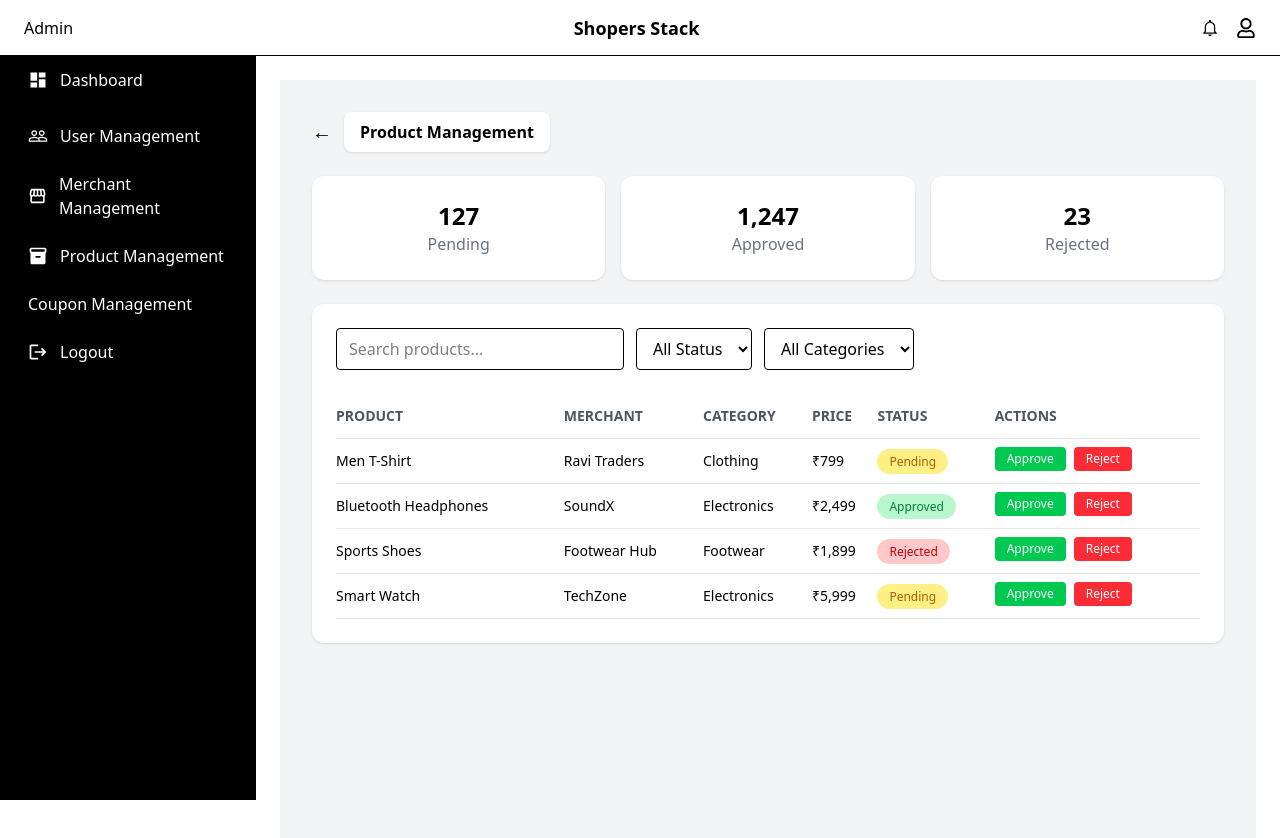
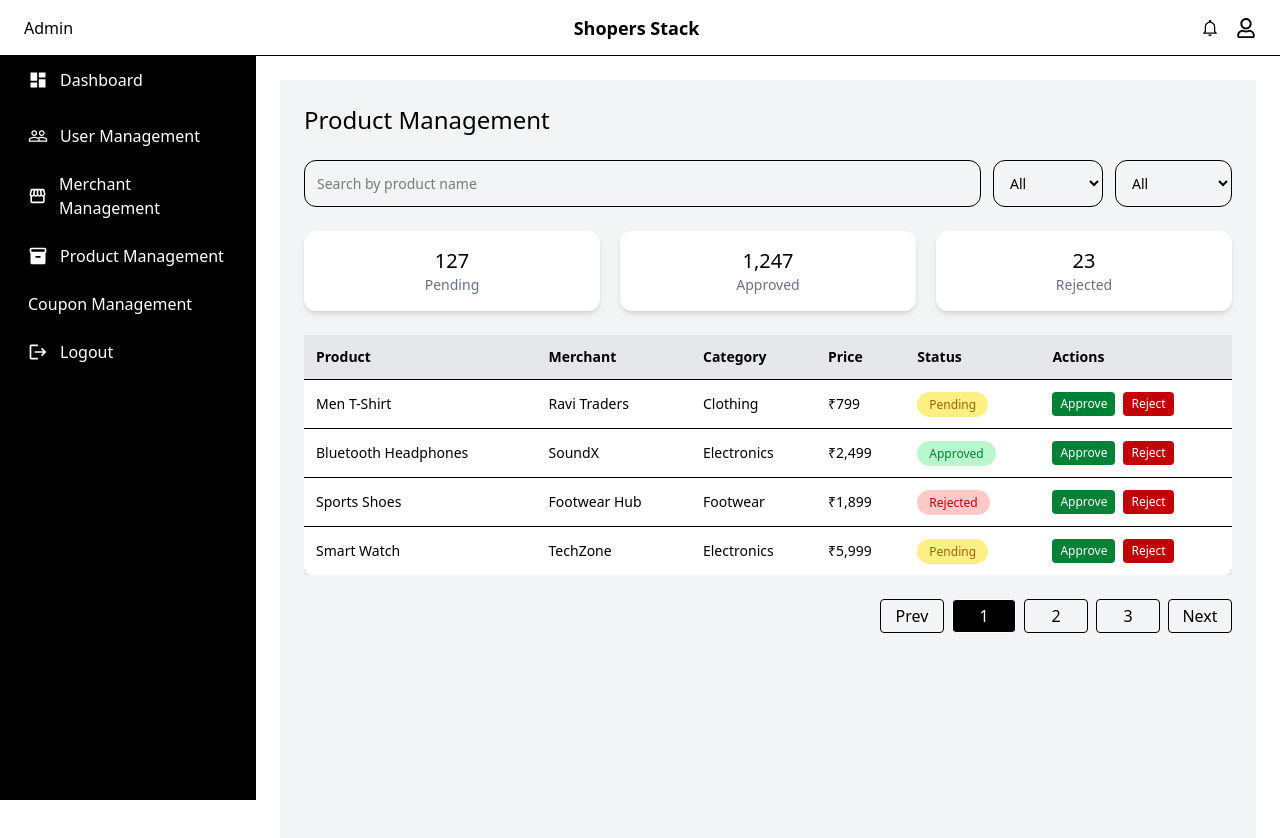
Before and after one commit to GeethaMurthy-Software-Solutions/Shoppers-Stack-Admin, a React (Vite) app: page /landingpage/productmanagement in a window 1280 px wide. Shown: the top 838 px of the page. Built offline with nearby package versions, Linux system fonts and the light colour scheme.

Commit message:
product management task commit-2

```diff
--- a/src/components/ProductManagement.jsx
+++ b/src/components/ProductManagement.jsx
@@ -3,6 +3,8 @@ import React, { useState } from "react";
 const ProductManagement = () => {
 
   const [search, setSearch] = useState("");
+  const [statusFilter, setStatusFilter] = useState("All");
+  const [categoryFilter, setCategoryFilter] = useState("All");
 
   const products = [
     { name: "Men T-Shirt", merchant: "Ravi Traders", category: "Clothing", price: "₹799", status: "Pending" },
@@ -11,9 +13,13 @@ const ProductManagement = () => {
     { name: "Smart Watch", merchant: "TechZone", category: "Electronics", price: "₹5,999", status: "Pending" },
   ];
 
-  const filteredProducts = products.filter((product) =>
-    product.name.toLowerCase().includes(search.toLowerCase())
+
+  const filteredProducts = products.filter((p) =>
+    p.name.toLowerCase().includes(search.toLowerCase()) &&
+    (statusFilter === "All" || p.status === statusFilter) &&
+    (categoryFilter === "All" || p.category === categoryFilter)
   );
+
 
   const statusStyle = (status) => {
     if (status === "Approved") return "bg-green-200 text-green-700";
@@ -22,106 +28,152 @@ const ProductManagement = () => {
   };
 
   return (
-    <div className="flex-1 p-4 md:p-8 bg-gray-100 min-h-screen">
+    <div className="bg-gray-100 min-h-screen w-full flex flex-col gap-4 sm:gap-5 md:gap-6 p-3 sm:p-4 md:p-6">
 
-      <div className="flex items-center gap-3 mb-6">
-        <button className="text-xl">←</button>
-        <h1 className="bg-white px-4 py-2 rounded-lg shadow font-semibold">
+
+      <h1 className="font-medium text-lg sm:text-xl md:text-2xl">
         Product Management
       </h1>
+
+
+      <div className="flex flex-col sm:flex-row gap-3">
+
+        <input
+          type="text"
+          placeholder="Search by product name"
+          className="border rounded-xl p-2 sm:p-3 text-sm w-full"
+          value={search}
+          onChange={(e) => setSearch(e.target.value)}
+        />
+
+        <select
+          className="border rounded-xl p-2 sm:p-3 text-sm w-full sm:w-auto"
+          value={statusFilter}
+          onChange={(e) => setStatusFilter(e.target.value)}
+        >
+          <option>All</option>
+          <option>Pending</option>
+          <option>Approved</option>
+          <option>Rejected</option>
+        </select>
+
+        <select
+          className="border rounded-xl p-2 sm:p-3 text-sm w-full sm:w-auto"
+          value={categoryFilter}
+          onChange={(e) => setCategoryFilter(e.target.value)}
+        >
+          <option>All</option>
+          <option>Clothing</option>
+          <option>Electronics</option>
+          <option>Footwear</option>
+        </select>
+
       </div>
 
-      <div className="grid gap-4 grid-cols-1 sm:grid-cols-2 lg:grid-cols-3 mb-6">
 
-        <div className="bg-white p-6 rounded-xl shadow text-center">
-          <h2 className="text-2xl font-bold">127</h2>
-          <p className="text-gray-500">Pending</p>
+      <div className="grid grid-cols-1 sm:grid-cols-2 lg:grid-cols-3 gap-4 sm:gap-5">
+
+        <div className="shadow-md bg-white p-3 sm:p-4 rounded-xl text-center">
+          <h1 className="font-medium text-lg sm:text-xl">127</h1>
+          <p className="text-sm text-gray-500">Pending</p>
         </div>
 
-        <div className="bg-white p-6 rounded-xl shadow text-center">
-          <h2 className="text-2xl font-bold">1,247</h2>
-          <p className="text-gray-500">Approved</p>
+        <div className="shadow-md bg-white p-3 sm:p-4 rounded-xl text-center">
+          <h1 className="font-medium text-lg sm:text-xl">1,247</h1>
+          <p className="text-sm text-gray-500">Approved</p>
         </div>
 
-        <div className="bg-white p-6 rounded-xl shadow text-center">
-          <h2 className="text-2xl font-bold">23</h2>
-          <p className="text-gray-500">Rejected</p>
+        <div className="shadow-md bg-white p-3 sm:p-4 rounded-xl text-center">
+          <h1 className="font-medium text-lg sm:text-xl">23</h1>
+          <p className="text-sm text-gray-500">Rejected</p>
         </div>
 
       </div>
 
-      <div className="bg-white rounded-xl shadow p-4 md:p-6">
 
-        <div className="flex flex-col sm:flex-row gap-3 mb-6">
+      <div className="hidden md:block overflow-x-auto">
+        <table className="shadow-md bg-white w-full rounded-lg text-sm">
 
-          <input
-            type="text"
-            placeholder="Search products..."
-            className="border px-3 py-2 rounded w-full sm:w-72"
-            value={search}
-            onChange={(e) => setSearch(e.target.value)}
-          />
-
-          <select className="border rounded px-3 py-2">
-            <option>All Status</option>
-          </select>
-
-          <select className="border rounded px-3 py-2">
-            <option>All Categories</option>
-          </select>
-
-        </div>
-
-        <div className="overflow-x-auto">
-
-          <table className="w-full text-sm">
-
-            <thead className="border-b border-gray-200 text-gray-600">
-              <tr>
-                <th className="py-3 text-left">PRODUCT</th>
-                <th className="text-left">MERCHANT</th>
-                <th className="text-left">CATEGORY</th>
-                <th className="text-left">PRICE</th>
-                <th className="text-left">STATUS</th>
-                <th className="text-left">ACTIONS</th>
+          <thead>
+            <tr className="bg-gray-200">
+              <th className="p-3 text-left">Product</th>
+              <th className="p-3 text-left">Merchant</th>
+              <th className="p-3 text-left">Category</th>
+              <th className="p-3 text-left">Price</th>
+              <th className="p-3 text-left">Status</th>
+              <th className="p-3 text-left">Actions</th>
             </tr>
           </thead>
 
           <tbody>
+            {filteredProducts.map((p, i) => (
+              <tr key={i} className="border-t">
 
-              {filteredProducts.map((p, i) => (
-                <tr key={i} className="border-b border-gray-200">
+                <td className="p-3">{p.name}</td>
+                <td className="p-3">{p.merchant}</td>
+                <td className="p-3">{p.category}</td>
+                <td className="p-3">{p.price}</td>
 
-                  <td className="py-3">{p.name}</td>
-                  <td>{p.merchant}</td>
-                  <td>{p.category}</td>
-                  <td>{p.price}</td>
-
-                  <td>
+                <td className="p-3">
                   <span className={`px-3 py-1 rounded-full text-xs ${statusStyle(p.status)}`}>
                     {p.status}
                   </span>
                 </td>
 
-                  <td className="flex gap-2 py-2">
-                    <button className="bg-green-500 hover:bg-green-600 text-white px-3 py-1 rounded text-xs">
+                <td className="p-3">
+                  <div className="flex gap-2 flex-wrap">
+                    <button className="px-2 py-1 bg-green-700 text-white rounded hover:bg-green-800 text-xs">
                       Approve
                     </button>
-
-                    <button className="bg-red-500 hover:bg-red-600 text-white px-3 py-1 rounded text-xs">
+                    <button className="px-2 py-1 bg-red-700 text-white rounded hover:bg-red-800 text-xs">
                       Reject
                     </button>
+                  </div>
                 </td>
 
               </tr>
             ))}
-
           </tbody>
 
         </table>
+      </div>
+
+
+      <div className="md:hidden flex flex-col gap-4">
+        {filteredProducts.map((p, i) => (
+          <div key={i} className="bg-white shadow-md rounded-xl p-3 flex flex-col gap-2">
+
+            <h2 className="font-medium text-sm">{p.name}</h2>
+
+            <p className="text-xs text-gray-600">{p.merchant}</p>
+
+            <p className="text-xs text-gray-500">{p.category}</p>
+
+            <p className="text-sm font-medium">{p.price}</p>
+
+            <span className={`w-fit px-2 py-1 rounded-full text-xs ${statusStyle(p.status)}`}>
+              {p.status}
+            </span>
+
+            <div className="flex flex-wrap gap-2 mt-2">
+              <button className="text-xs px-2 py-1 bg-green-700 text-white rounded">
+                Approve
+              </button>
+              <button className="text-xs px-2 py-1 bg-red-700 text-white rounded">
+                Reject
+              </button>
+            </div>
 
           </div>
+        ))}
+      </div>
 
+      <div className="flex flex-wrap justify-center sm:justify-end gap-2">
+        <button className="border p-1 rounded w-16">Prev</button>
+        <button className="border p-1 rounded w-16 bg-black text-white">1</button>
+        <button className="border p-1 rounded w-16">2</button>
+        <button className="border p-1 rounded w-16">3</button>
+        <button className="border p-1 rounded w-16">Next</button>
       </div>
 
     </div>
```
Lines whose indentation alone changed are shown as unchanged.
